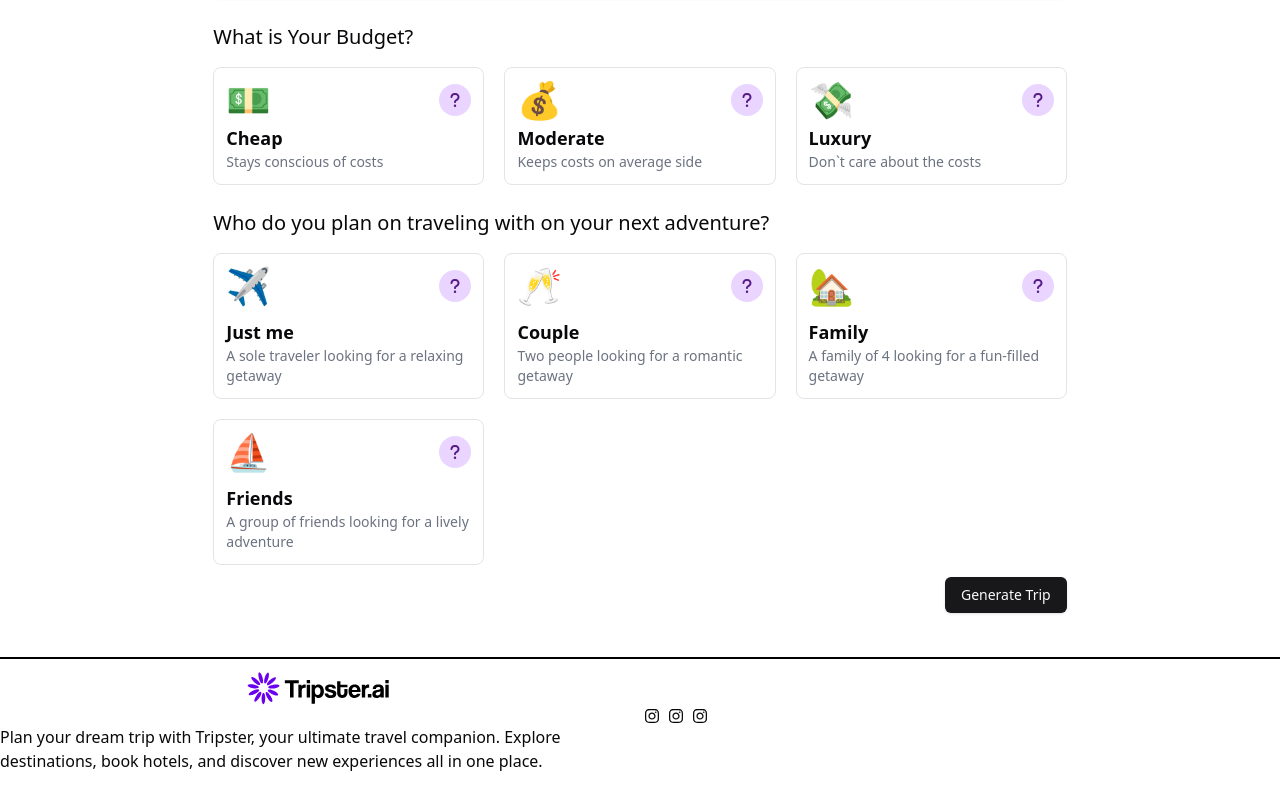
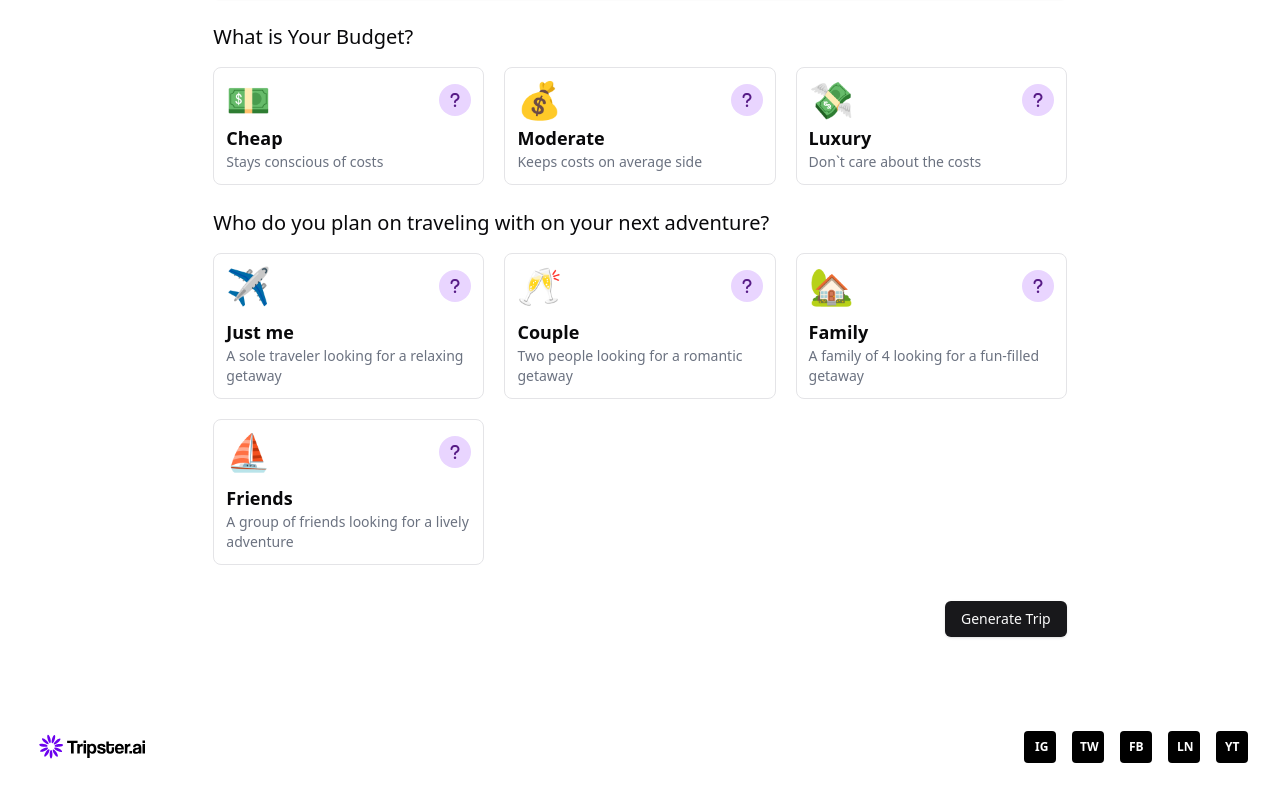
Before and after one commit to Harsh-Nikam07/Tripster.ai, a React (Vite) app: page /create-trip in a window 1280 px wide. Shown: the part 384-1184 px from the top of the page. Before the commit the page ends 1157 px from the top, so only its background shows below. Built offline with nearby package versions, Linux system fonts and the light colour scheme; no server answers.

Commit message:
footer completed

```diff
--- a/src/components/custom/Footer.jsx
+++ b/src/components/custom/Footer.jsx
@@ -1,30 +1,80 @@
 import { FaInstagram } from "react-icons/fa6";
+import { FaXTwitter } from "react-icons/fa6";
+import { FaFacebookF } from "react-icons/fa";
+import { FaLinkedinIn } from "react-icons/fa";
+import { IoLogoYoutube } from "react-icons/io5";
 
 const Footer = () => {
   return (
-    <div className="w-full flex justify-between items-center flex-row gap-2 border-t-2 border-black mt-3">
-        <div className="w-1/2 flex justify-start items-center flex-col gap-2">
-            <a href="/">
-                <img src="/tripster-main-logo.svg" alt="tripster.ai"  className="w-40"/>
-            </a>
-            <div>
-                <p>Plan your dream trip with Tripster, your ultimate travel companion. Explore destinations, book hotels, and discover new experiences all in one place.</p>
+    <footer className="w-full bg-white">
+      <div className=" flex flex-col justify-center items-center md:flex-row p-2 my-6 gap-2 md:px-8">
+        <div className="w-full md:w-1/2 flex justify-center md:justify-start items-start flex-col gap-2">
+          <a href="/">
+            <img
+              src="/tripster-main-logo.svg"
+              alt="tripster.ai"
+              className="w-[120px]"
+            />
+          </a>
+          {/* <div>
+            <p>
+              Plan your dream trip with Tripster, your ultimate travel companion.
+              Explore destinations, book hotels, and discover new experiences
+              all in one place.
+            </p>
+          </div> */}
+        </div>
+        <div className="w-full md:w-1/2 flex justify-center md:justify-end items-center gap-4">
+        <a href="" >
+            <div className="group bg-black w-8 h-8 rounded-sm  flex justify-start items-center overflow-hidden relative hover:scale-110 ">
+                <span className="text-white font-semibold text-xs absolute left-[11px] opacity-100 group-hover:opacity-0 group-hover:translate-x-[50px] transition-all duration-300 ease-in-out">
+                    IG
+                </span>
+                <FaInstagram className="text-white absolute right-2 translate-x-[50px] opacity-0 group-hover:opacity-100 group-hover:translate-x-0 transition-transform duration-300 ease-in-out" />
             </div>
+          </a>
+
+
+          <a href="" >
+            <div className="group bg-black w-8 h-8 rounded-sm flex justify-start items-center overflow-hidden relative hover:scale-110">
+                <span className="text-white font-semibold text-xs absolute left-[8px] opacity-100 group-hover:opacity-0 group-hover:translate-x-[50px] transition-all duration-300 ease-in-out">
+                    TW
+                </span>
+                <FaXTwitter className="text-white absolute right-2 translate-x-[50px] opacity-0 group-hover:opacity-100 group-hover:translate-x-0 transition-transform duration-300 ease-in-out" />
+            </div>
+          </a>
+
+
+          <a href="" >
+            <div className="group bg-black w-8 h-8 rounded-sm flex justify-start items-center overflow-hidden relative hover:scale-110">
+                <span className="text-white font-semibold text-xs absolute left-[9px] opacity-100 group-hover:opacity-0 group-hover:translate-x-[50px] transition-all duration-300 ease-in-out">
+                    FB
+                </span>
+                <FaFacebookF className="text-white absolute right-2 translate-x-[50px] opacity-0 group-hover:opacity-100 group-hover:translate-x-0 transition-transform duration-300 ease-in-out" />
+            </div>
+          </a>
+
+          <a href="" >
+            <div className="group bg-black w-8 h-8 rounded-sm flex justify-start items-center overflow-hidden relative hover:scale-110">
+                <span className="text-white font-semibold text-xs absolute left-[9px] opacity-100 group-hover:opacity-0 group-hover:translate-x-[50px] transition-all duration-300 ease-in-out">
+                    LN
+                </span>
+                <FaLinkedinIn className="text-white absolute right-2 translate-x-[50px] opacity-0 group-hover:opacity-100 group-hover:translate-x-0 transition-transform duration-300 ease-in-out" />
+            </div>
+          </a>
+
+          <a href="" >
+            <div className="group bg-black w-8 h-8 rounded-sm flex justify-start items-center overflow-hidden relative hover:scale-110">
+                <span className="text-white font-semibold text-xs absolute left-[9px] opacity-100 group-hover:opacity-0 group-hover:translate-x-[50px] transition-all duration-300 ease-in-out">
+                    YT
+                </span>
+                <IoLogoYoutube className="text-white absolute right-2 translate-x-[50px] opacity-0 group-hover:opacity-100 group-hover:translate-x-0 transition-transform duration-300 ease-in-out" />
+            </div>
+          </a>
+
         </div>
-        <div className="w-1/2 flex justify-start items-center flex-row gap-2">
-            <a href="/">
-                <FaInstagram/>
-            </a>
-
-            <a href="/">
-                <FaInstagram/>
-            </a>
-
-            <a href="/">
-                <FaInstagram/>
-            </a>
-        </div>
-    </div>
+      </div>
+    </footer>
   );
 };
 
--- a/src/components/custom/Header.jsx
+++ b/src/components/custom/Header.jsx
@@ -1,14 +1,22 @@
 import { Button } from "@/components/ui/button"
+// import { FaArrowRight } from "react-icons/fa";
+// import { Link } from "react-router-dom";
 
 
 const Header = () => {
   return (
     <>
-    <div className="flex justify-between items-center p-2 px-4 shadow-sm sticky top-0 bg-gray-00 rounded-md bg-clip-padding backdrop-filter backdrop-blur-sm bg-opacity-10 border border-gray-100 z-10">
+    <div className=" flex justify-between items-center p-2 px-4 shadow-sm sticky top-0 bg-gray-00 rounded-md bg-clip-padding backdrop-filter backdrop-blur-sm bg-opacity-10 border border-gray-100 z-10">
         <a href="/">
         <img className="w-40" src="/tripster-main-logo.svg" alt="Tripster Logo" />
         </a>
+        <div>
         <Button>Sign up</Button>
+
+        {/* <Link to={"/create-trip"}>
+          <Button className="flex items-center justify-center gap-2 text-sm">Get Started <FaArrowRight /></Button>
+        </Link> */}
+        </div>
     </div>
     </>
   )
--- a/src/components/custom/Hero.jsx
+++ b/src/components/custom/Hero.jsx
@@ -6,7 +6,7 @@ import { Link } from "react-router-dom";
 const Hero = () => {
   return (
     <>
-    <div className="flex items-center justify-center flex-col gap-10 mt-11 ">
+    <div className=" w-full h-screen md:h-[90vh] flex items-center justify-center flex-col gap-10 ">
       <div className="flex items-center justify-center flex-col gap-5">
         <span className="md:w-3/4 w-4/5 md:text-7xl text-5xl text-center font-bold">Effortless Trip Planning with Tripster AI</span>
       </div>
--- a/src/create-trip/index.jsx
+++ b/src/create-trip/index.jsx
@@ -188,7 +188,7 @@ const CreateTrip = () => {
 
   return (
     <>
-      <div className="flex flex-col items-center justify-center mt-11 mb-11 ">
+      <div className="flex flex-col items-center justify-center mt-11 mb-20 ">
         <div className="md:w-2/3 w-11/12 flex flex-col items-start justify-start gap-3 text-wrap ">
           <div>
           <h1 className="md:text-3xl text-xl font-bold">Tell us your Travel Preferences 🏕️🌴</h1>
@@ -327,7 +327,7 @@ const CreateTrip = () => {
           </div>
 
           <div className=' w-full flex justify-end'>
-            <Button onClick={onGenerateTrip}
+            <Button className="w-full mt-6 md:w-fit" onClick={onGenerateTrip}
               disabled={loading}
             >
               {
--- a/src/view-trip/components/PlacesToVisit.jsx
+++ b/src/view-trip/components/PlacesToVisit.jsx
@@ -17,17 +17,17 @@ const PlacesToVisit = ({trip}) => {
   return (
     <div>
       <h2 className="font-bold text-lg md:text-xl text-gray-800 mb-1 mt-5">Places to Visit</h2>
-    <div className='w-full grid grid-cols-1 md:grid-cols-2 gap-2 '>
+    <div className='w-full grid grid-cols-1 md:grid-cols-1 gap-2 '>
     {
         trip?.tripData?.itinerary.map((item, index) => (
           <div key={index} className='w-full flex justify-start items-start flex-col'>
             <h3 className=' text-sm md:text-lg font-semibold'>Day {item.day}</h3>
-            <div className='w-full flex justify-start items-start flex-row flex-wrap gap-3'>
+            <div className=' flex justify-start items-start flex-row flex-wrap gap-4'>
             {
               item.places.map((plan, index) => (
-                <div key={index} className='w-full' >
+                <div key={index}  className={item.places.length === 1 ? 'w-full' : 'w-[49%]'}>
                   <div className='w-full flex justify-between items-start md:items-center flex-col md:flex-row md:gap-0 gap-2'>
-                    <h3 className='text-sm md:text-base font-normal text-red-500'> <span className='text-slate-600'>You can Visit at </span>{plan.timeToVisit}</h3>
+                    <h3 className='w-[] text-sm md:text-sm font-normal text-red-500'> <span className='text-slate-600'>You can Visit at </span>{plan.timeToVisit}</h3>
                     <div className='pr-3 flex justify-center items-center gap-3 md:gap-1 flex-row-reverse'>
                       <TooltipProvider delayDuration={0}>
                           <Tooltip>
--- a/src/view-trip/components/PlacesesCardItem.jsx
+++ b/src/view-trip/components/PlacesesCardItem.jsx
@@ -96,7 +96,7 @@ const PlacesesCardItem = ({plan}) => {
         rel='noopener noreferrer'
     >
         <div className=' w-full flex justify-start items-start flex-row gap-4 border-[1px] border-slate-400 p-3 my-2 rounded-2xl hover:scale-[101%] transition-all '>
-            <img src={PhotoUrl} alt={plan.placeName} className="w-[150px] h-[150px] object-cover rounded-xl" />
+            <img src={!PhotoUrl ? "/placeholder.jpg" : PhotoUrl} alt={plan.placeName} className="w-[150px] h-[150px] object-cover rounded-xl" />
             <div className='h-full flex flex-col justify-end items-start'>
                 <div>
                     <h2 className='font-semibold text-sm md:text-base'>{plan.placeName}</h2>
```
